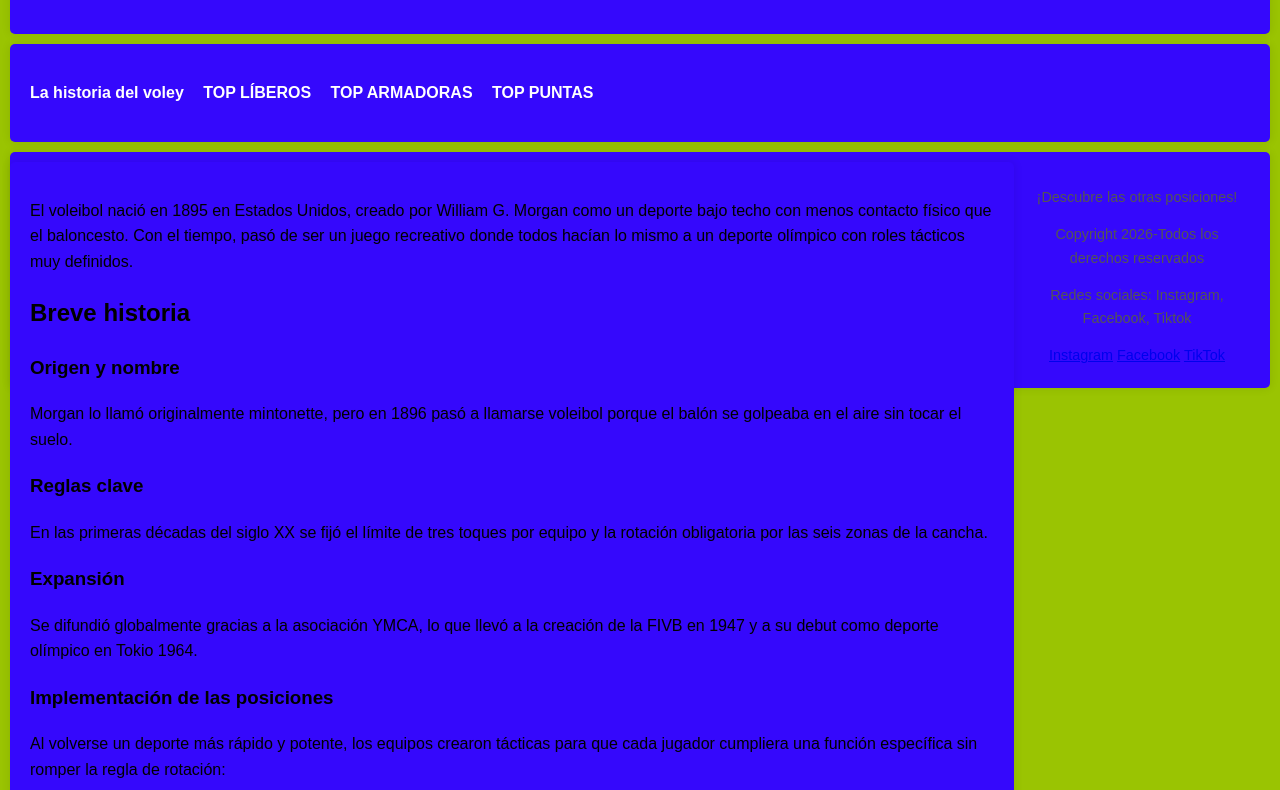
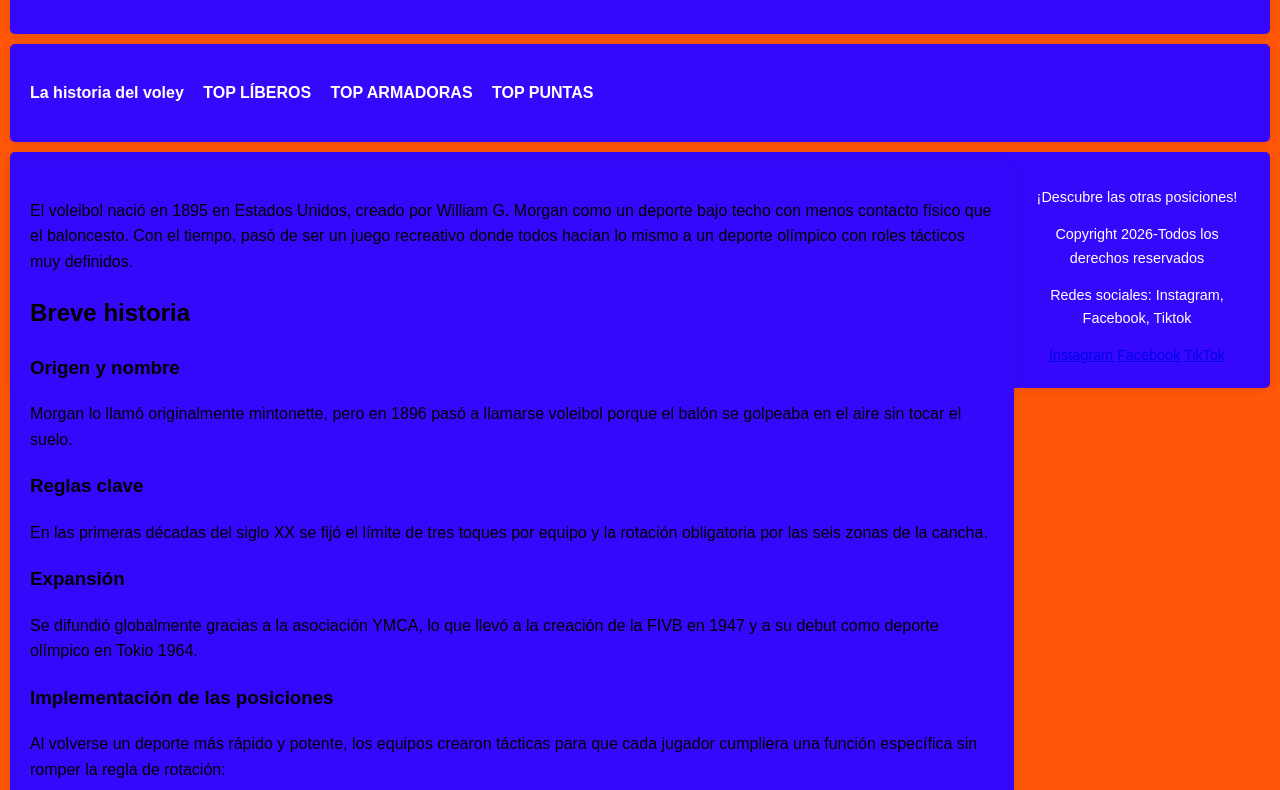
Before and after one commit to gardinerema10-cpu/-tp-final-Gardiner-Ema-4toC, a plain HTML site: page index.html in a window 1280 px wide. Shown: the part 110-900 px from the top of the page. Drawn offline with Linux system fonts and the light colour scheme.

Commit message:
lo mismo

```diff
--- a/style.css
+++ b/style.css
@@ -8,7 +8,7 @@ body {
     line-height: 1.6;
     margin: 0;
     padding: 0;
-    background-color: #9ac402;
+    background-color: #ff5607;
 }
 
 header, nav, main, aside, footer {
@@ -67,4 +67,4 @@ article img {
 footer {
     text-align: center;
     font-size: 0.9em;
-    color: #555;
+    color: #ffffff;
```
